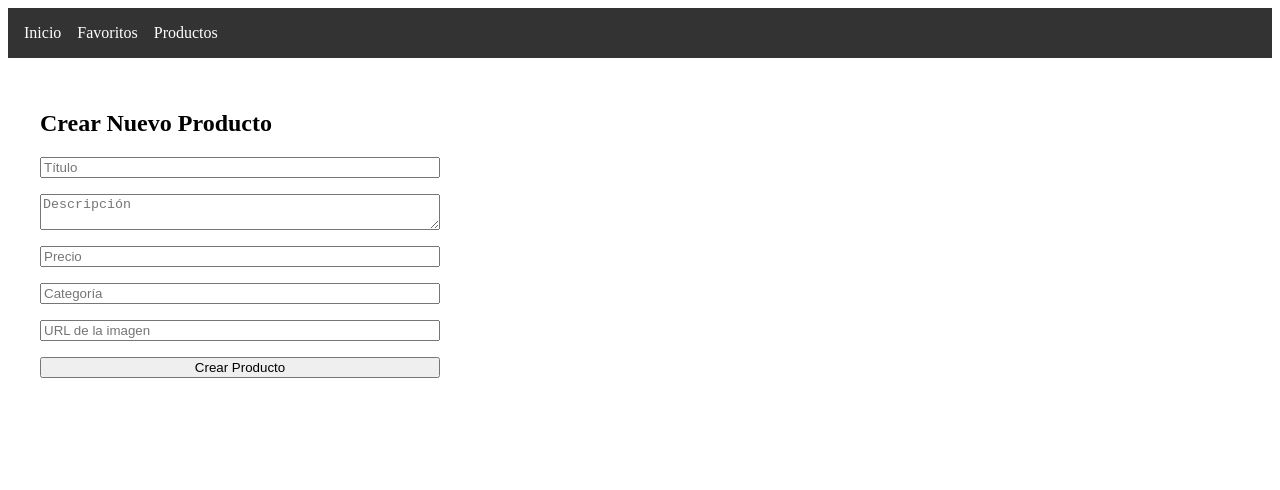
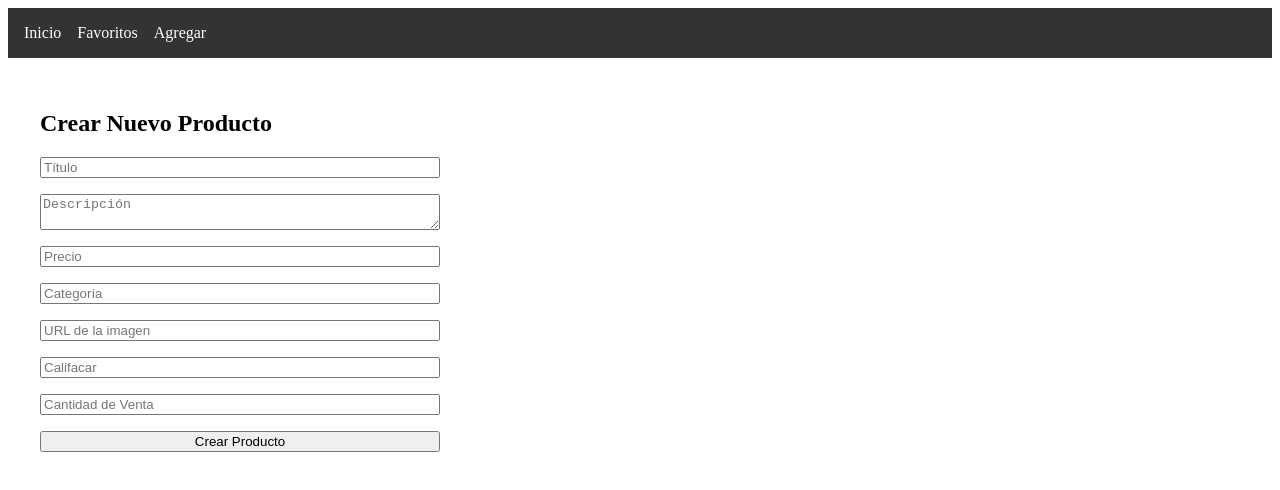
Before and after one commit to Cristian-Bautista/pv_tp-Integrador_grupo5, a React (Vite) app in the folder trabajo-integrador/: page /crear in a window 1280 px wide. Shown: the top 490 px of the page. Built offline with nearby package versions, Linux system fonts and the light colour scheme; no server answers.

Commit message:
Corrigiendo ver más[Cristian-Bautista]

```diff
--- a/trabajo-integrador/src/components/ListadoProducto.jsx
+++ b/trabajo-integrador/src/components/ListadoProducto.jsx
@@ -1,4 +1,4 @@
-  import { useProductos } from "../Context/ProductoContext";
+import { useProductos } from "../Context/ProductoContext";
 import TarjetaProductos from "./TarjetaProductos";
 
 const ListadoProducto = () => {
--- a/trabajo-integrador/src/components/navbar.jsx
+++ b/trabajo-integrador/src/components/navbar.jsx
@@ -10,7 +10,7 @@ const Navbar = () => {
         }}>
            <Link to="/" style={{ color: '#fff', textDecoration: 'none' }}>Inicio</Link>
            <Link to="/favoritos" style={{ color: '#fff', textDecoration: 'none' }}>Favoritos</Link>
-           <Link to="/crear" style={{ color: '#fff', textDecoration: 'none' }}>Productos</Link>
+           <Link to="/crear" style={{ color: '#fff', textDecoration: 'none' }}>Agregar</Link>
         </nav>
     );
 };
--- a/trabajo-integrador/src/components/productoform.jsx
+++ b/trabajo-integrador/src/components/productoform.jsx
@@ -15,7 +15,11 @@ const ProductoForm = () => {
     price: "",
     description: "",
     category: "",
-    image: ""
+    image: "",
+    rating:{
+      rate: "",
+      count:"",
+    },
   });
 
   useEffect(() => {
@@ -25,15 +29,30 @@ const ProductoForm = () => {
         price: productoExistente.price,
         description: productoExistente.description,
         category: productoExistente.category,
-        image: productoExistente.image
+        image: productoExistente.image,
+        rating: {
+          rate: productoExistente.rating.rate,
+          count: productoExistente.rating.count,
+        }
       });
     }
   }, [esEdicion, productoExistente]);
 
 
-const handleChange = (e) => {
+
+  const handleChange = (e) => {
     const { name, value } = e.target;
+    if (name === "rate" || name === "count") {
+      setformulario(prev => ({
+        ...prev,
+        rating: {
+          ...prev.rating,
+          [name]: value
+        }
+      }));
+    }else{
     setformulario(prev => ({ ...prev, [name]: value }));
+    }
   };
 
   const handleSubmit = (e) => {
@@ -99,6 +118,23 @@ const handleChange = (e) => {
           onChange={handleChange}
           required
         />
+        <input
+          type="number"
+          step="0.1"
+          name="rate"
+          placeholder="Califacar"
+          value={formulario.rating.rate}
+          onChange={handleChange}
+          required
+        />
+        <input
+          type="number"
+          name="count"
+          placeholder="Cantidad de Venta"
+          value={formulario.rating.count}
+          onChange={handleChange}
+          required
+        />
         <button type="submit">
           {esEdicion ? "Guardar Cambios" : "Crear Producto"}
         </button>
--- a/trabajo-integrador/src/main.jsx
+++ b/trabajo-integrador/src/main.jsx
@@ -6,5 +6,5 @@ import App from './App';
 ReactDOM.createRoot(document.getElementById('root')).render(
   <React.StrictMode>
     <App />
-  </React.StrictMode>,
+  </React.StrictMode>
 );
```
